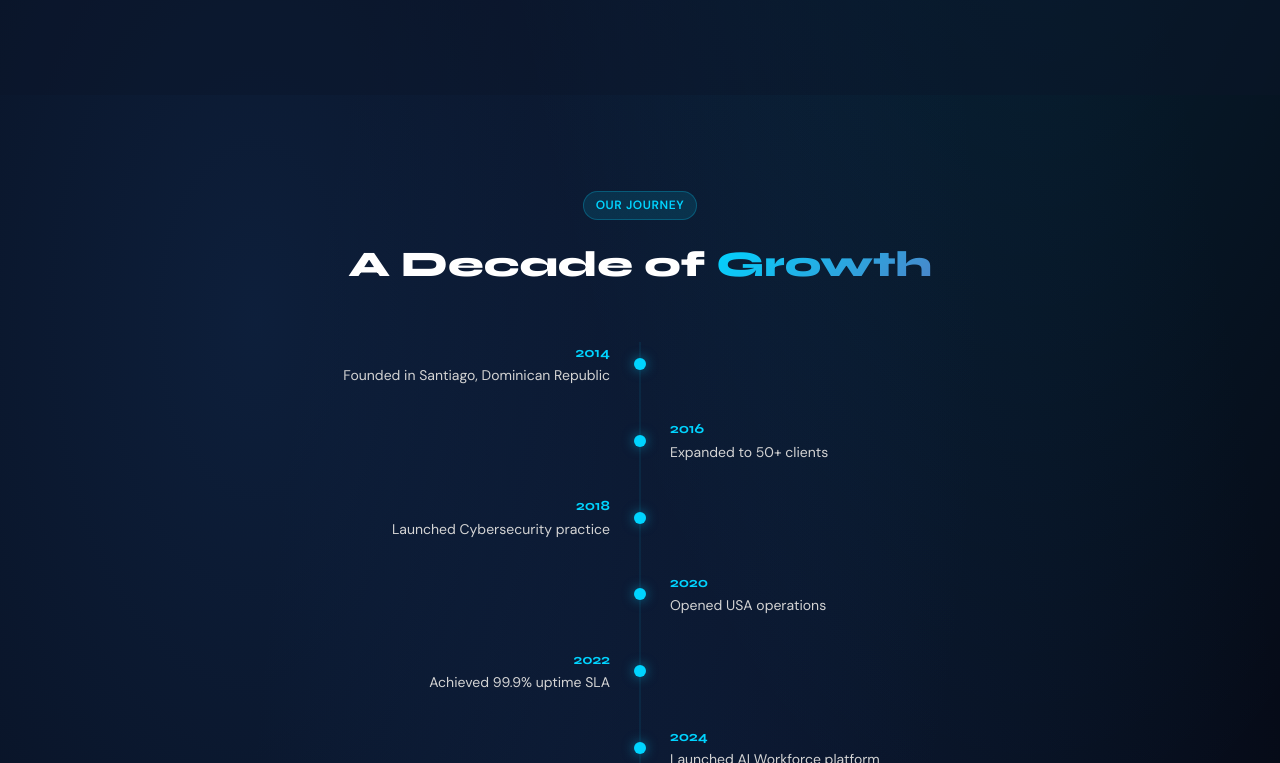
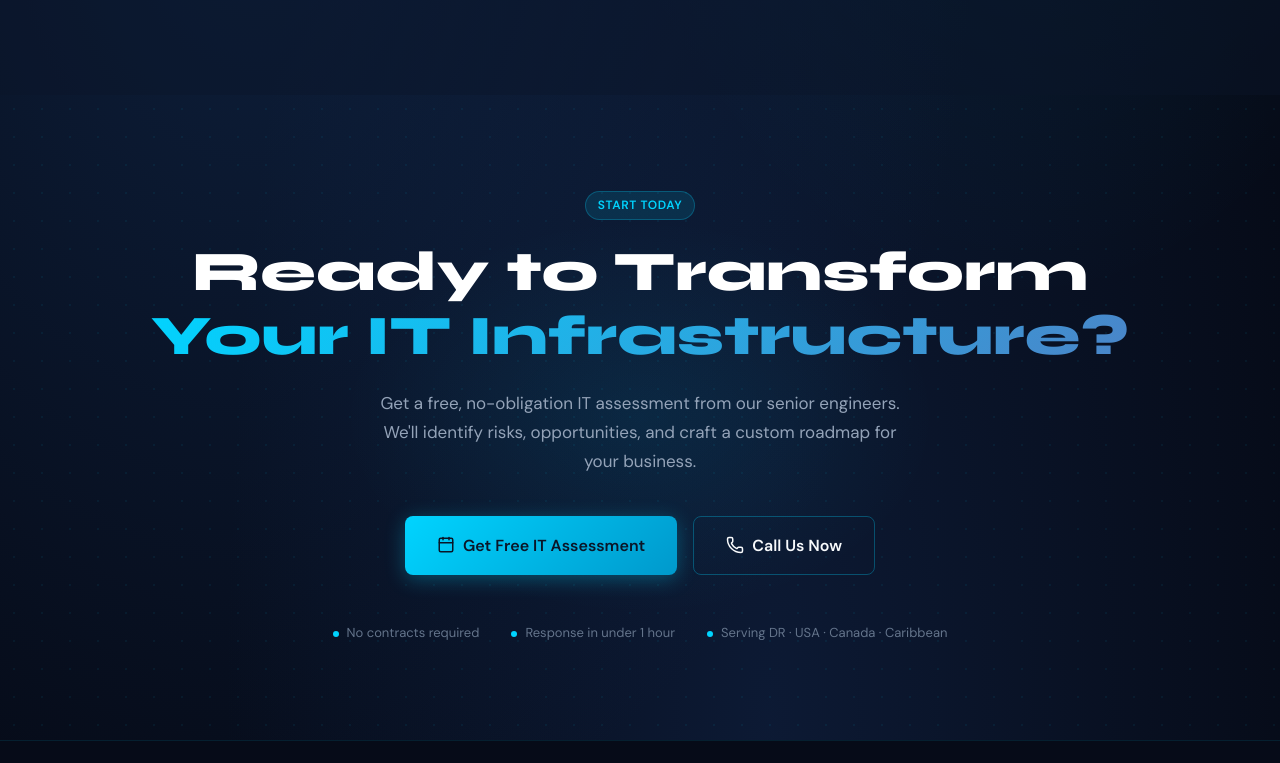
Before and after one commit to kooltechboy/kooltechsolutions, a Next.js app: page /about in a window 1280 px wide. Shown: the part 1517-2280 px from the top of the page. Built offline with nearby package versions, Linux system fonts and the light colour scheme.

Commit message:
Remove Our Journey timeline section from About page

```diff
--- a/src/app/about/page.tsx
+++ b/src/app/about/page.tsx
@@ -15,15 +15,7 @@ export default function AboutPage() {
     { icon: Heart, title: t("about.valuesTitle"), color: "#FF4444", desc: t("about.valuesDesc") },
   ];
 
-  const milestones = [
-    { year: "2014", event: t("about.m2014") },
-    { year: "2016", event: t("about.m2016") },
-    { year: "2018", event: t("about.m2018") },
-    { year: "2020", event: t("about.m2020") },
-    { year: "2022", event: t("about.m2022") },
-    { year: "2024", event: t("about.m2024") },
-    { year: "2026", event: t("about.m2026") },
-  ];
+
 
   const team = [
     { name: "Daniel J Williams", title: "CEO & Founder", emoji: "👨‍💼", bio: t("about.teamBio") },
@@ -87,33 +79,7 @@ export default function AboutPage() {
           </div>
         </section>
 
-        {/* Timeline */}
-        <section className="section">
-          <div className="container">
-            <div style={{ textAlign: "center", marginBottom: "3rem" }}>
-              <div className="badge badge-cyan" style={{ marginBottom: "1rem" }}>{t("about.journeyBadge")}</div>
-              <h2 style={{ fontFamily: "Syne, sans-serif", fontWeight: 800, fontSize: "clamp(1.5rem, 3vw, 2.25rem)", color: "white" }}>
-                {t("about.journeyTitle")} <span className="gradient-text">{t("about.journeyGradient")}</span>
-              </h2>
-            </div>
-            <div className="timeline-container" style={{ position: "relative", maxWidth: "640px", margin: "0 auto" }}>
-              <div className="timeline-line" style={{ position: "absolute", left: "50%", top: 0, bottom: 0, width: "1px", background: "rgba(0,212,255,0.15)", transform: "translateX(-50%)" }} />
-              {milestones.map((m, i) => (
-                <div key={m.year} className="timeline-item" style={{
-                  display: "flex", gap: "1.5rem", marginBottom: "2rem",
-                  flexDirection: i % 2 === 0 ? "row" : "row-reverse", alignItems: "center",
-                }}>
-                  <div className="timeline-content" style={{ flex: 1, textAlign: i % 2 === 0 ? "right" : "left" }}>
-                    <div style={{ fontFamily: "Syne, sans-serif", fontWeight: 700, color: "var(--color-accent-500)", fontSize: "0.875rem" }}>{m.year}</div>
-                    <div style={{ color: "var(--color-neutral-300, #CBD5E1)", fontSize: "0.875rem" }}>{m.event}</div>
-                  </div>
-                  <div className="timeline-dot" style={{ width: 12, height: 12, borderRadius: "50%", background: "var(--color-accent-500)", flexShrink: 0, boxShadow: "0 0 12px rgba(0,212,255,0.5)" }} />
-                  <div className="timeline-spacer" style={{ flex: 1 }} />
-                </div>
-              ))}
-            </div>
-          </div>
-        </section>
+
 
         <CTASection />
       </main>
```
